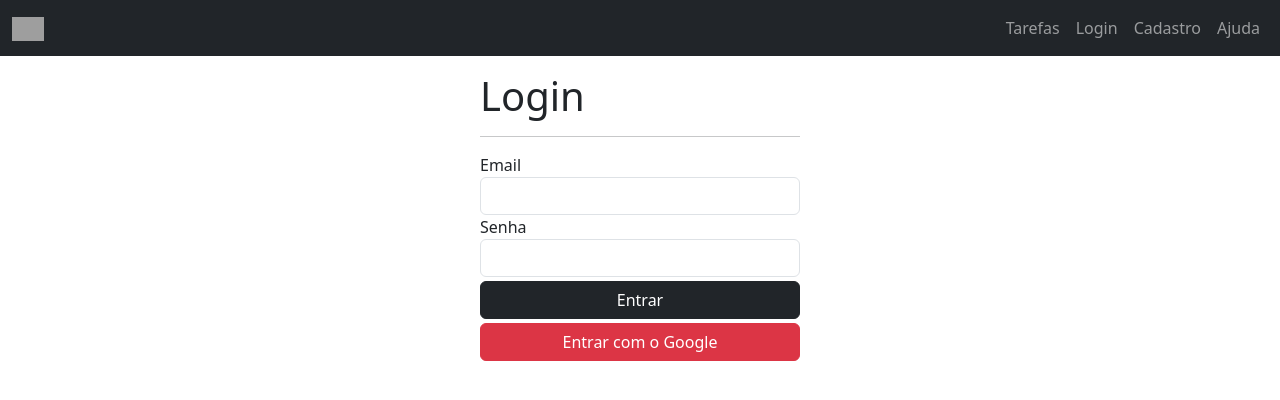
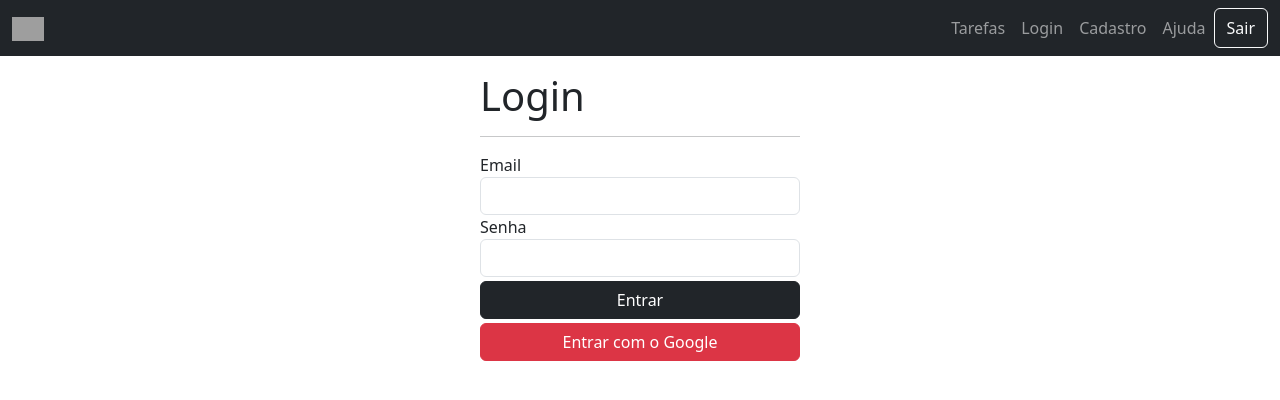
Before and after one commit to almir-soulcode/RN2-REACT, a React (Vite) app in the folder mytask/: page /login in a window 1280 px wide. Shown: the top 400 px of the page. Built offline with nearby package versions, Linux system fonts and the light colour scheme; grey boxes are pictures that could not be loaded.

Commit message:
aula1707: logout

```diff
--- a/mytask/src/components/Menu.jsx
+++ b/mytask/src/components/Menu.jsx
@@ -1,10 +1,17 @@
 import { Link } from "react-router-dom";
-import { Navbar, Container, Nav } from "react-bootstrap";
-
-// Link: este componente habilita o SPA (Single-Page Application)
-// Obs: Se houver links externos utilize a tag <a />
+import { Navbar, Container, Nav, Button } from "react-bootstrap";
+import { useNavigate } from "react-router-dom";
+import { logout } from "../firebase/auth";
 
 function Menu() {
+    const navigate = useNavigate();
+
+    function handleLogout() {
+        logout().then(() => {
+            navigate("/login");
+        });
+    }
+
     return (
         <header>
             <Navbar bg="dark" variant="dark" expand="md">
@@ -19,6 +26,9 @@ function Menu() {
                             <Link className="nav-link" to="/login">Login</Link>
                             <Link className="nav-link" to="/cadastro">Cadastro</Link>
                             <Link className="nav-link" to="/ajuda">Ajuda</Link>
+                            <Button variant="outline-light" onClick={handleLogout}>
+                                Sair
+                            </Button>
                         </Nav>
                     </Navbar.Collapse>
                 </Container>
--- a/mytask/src/firebase/auth.js
+++ b/mytask/src/firebase/auth.js
@@ -4,7 +4,7 @@
 // entrar com google
 // entrar com email/senha
 // logout
-import { createUserWithEmailAndPassword, GoogleAuthProvider, signInWithEmailAndPassword, signInWithPopup, updateProfile } from "firebase/auth";
+import { createUserWithEmailAndPassword, GoogleAuthProvider, signInWithEmailAndPassword, signInWithPopup, signOut, updateProfile } from "firebase/auth";
 import { auth } from "./config";
 
 export async function cadastrarUsuario(nome, email, senha) {
@@ -25,3 +25,8 @@ export async function entrarGoogle() {
 export async function loginUsuario(email, senha) {
   await signInWithEmailAndPassword(auth, email, senha);
 }
+
+export async function logout() {
+  // Desconectar o usuário atualmente logado na aplicação
+  await signOut(auth);
+}
```
